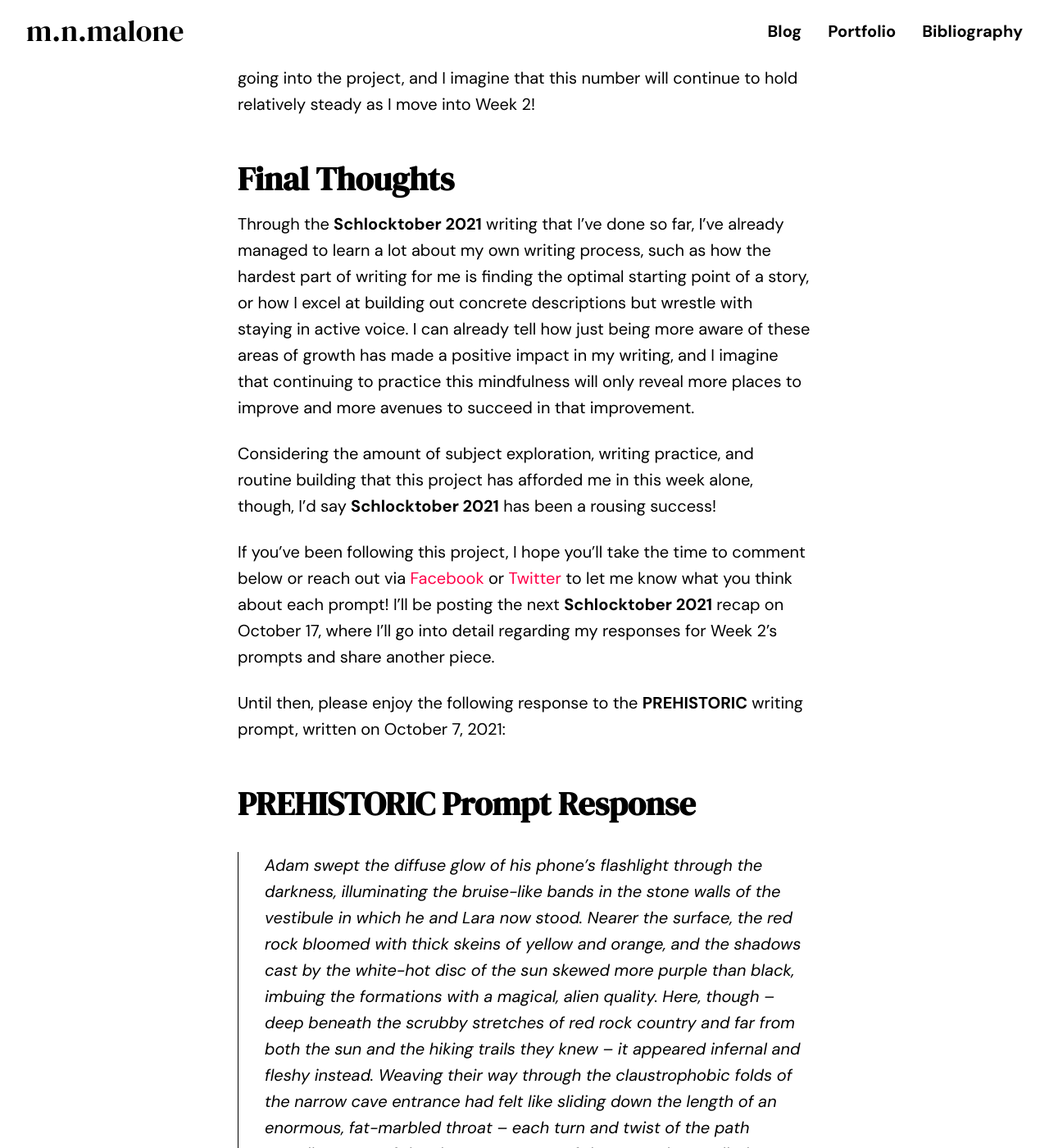
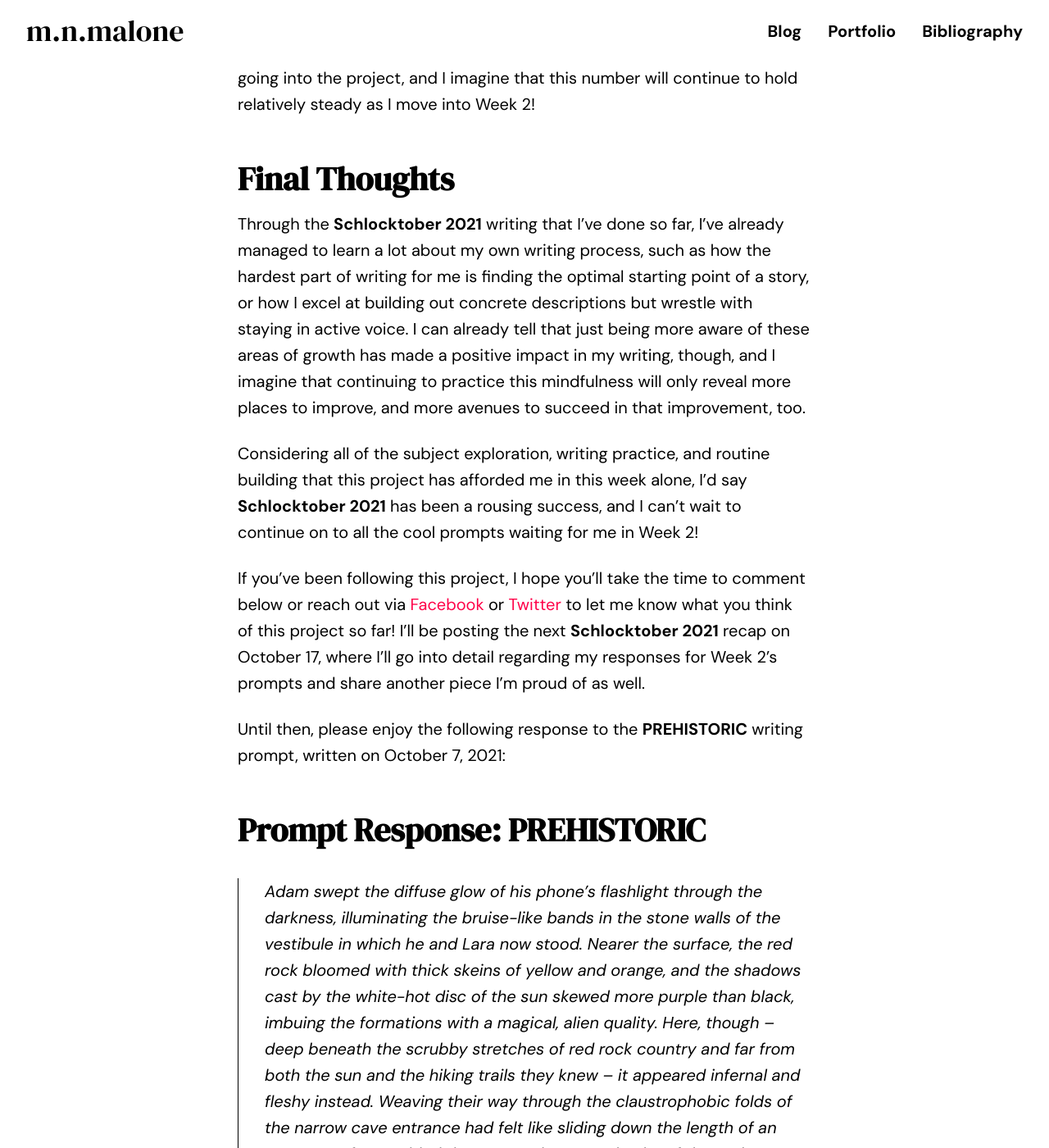
Before and after one commit to mnmalone/mnmalone2021, a Jekyll site: the page built from _posts/2021-10-10-schlocktober-week-1.md, in a window 1280 px wide and 1400 px high, scrolled down 3920 px. Shown: the whole window at 82% size. Built offline with Jekyll 4.4.1, drawn with Linux system fonts in a browser that asks for light colours; some web fonts are replaced; comment, search, counter and statistics services are not loaded.

Commit message:
Update 2021-10-10-schlocktober-week-1.md

```diff
--- a/_posts/2021-10-10-schlocktober-week-1.md
+++ b/_posts/2021-10-10-schlocktober-week-1.md
@@ -37,15 +37,15 @@ Overall, the variation in prompts this week certainly allowed me to explore a my
 
 # Final Thoughts
 
-Through the <b>Schlocktober 2021</b> writing that I’ve done so far, I’ve already managed to learn a lot about my own writing process, such as how the hardest part of writing for me is finding the optimal starting point of a story, or how I excel at building out concrete descriptions but wrestle with staying in active voice. I can already tell how just being more aware of these areas of growth has made a positive impact in my writing, and I imagine that continuing to practice this mindfulness will only reveal more places to improve and more avenues to succeed in that improvement.
+Through the <b>Schlocktober 2021</b> writing that I’ve done so far, I’ve already managed to learn a lot about my own writing process, such as how the hardest part of writing for me is finding the optimal starting point of a story, or how I excel at building out concrete descriptions but wrestle with staying in active voice. I can already tell that just being more aware of these areas of growth has made a positive impact in my writing, though, and I imagine that continuing to practice this mindfulness will only reveal more places to improve, and more avenues to succeed in that improvement, too.
 
-Considering the amount of subject exploration, writing practice, and routine building that this project has afforded me in this week alone, though, I’d say <b>Schlocktober 2021</b> has been a rousing success!
+Considering all of the subject exploration, writing practice, and routine building that this project has afforded me in this week alone, I’d say <b>Schlocktober 2021</b> has been a rousing success, and I can't wait to continue on to all the cool prompts waiting for me in Week 2!
 
-If you’ve been following this project, I hope you’ll take the time to comment below or reach out via [Facebook](https://facebook.com/maxwell.irl) or [Twitter](https://twitter.com/maxwell_irl) to let me know what you think about each prompt! I’ll be posting the next <b>Schlocktober 2021</b> recap on October 17, where I’ll go into detail regarding my responses for Week 2’s prompts and share another piece.
+If you’ve been following this project, I hope you’ll take the time to comment below or reach out via [Facebook](https://facebook.com/maxwell.irl) or [Twitter](https://twitter.com/maxwell_irl) to let me know what you think of this project so far! I’ll be posting the next <b>Schlocktober 2021</b> recap on October 17, where I’ll go into detail regarding my responses for Week 2’s prompts and share another piece I'm proud of as well.
 
 Until then, please enjoy the following response to the <b>PREHISTORIC</b> writing prompt, written on October 7, 2021:
 
-# PREHISTORIC Prompt Response
+# Prompt Response: PREHISTORIC
 
 > Adam swept the diffuse glow of his phone’s flashlight through the darkness, illuminating the bruise-like bands in the stone walls of the vestibule in which he and Lara now stood. Nearer the surface, the red rock bloomed with thick skeins of yellow and orange, and the shadows cast by the white-hot disc of the sun skewed more purple than black, imbuing the formations with a magical, alien quality. Here, though – deep beneath the scrubby stretches of red rock country and far from both the sun and the hiking trails they knew – it appeared infernal and fleshy instead. Weaving their way through the claustrophobic folds of the narrow cave entrance had felt like sliding down the length of an enormous, fat-marbled throat – each turn and twist of the path revealing more of the sinewy structure of the cave. The vestibule provided a welcome change to this pattern, but Adam felt only a tinge of levity, for, here, greasy black patches clotted the red sandstone almost entirely, melding the hollow’s terminus with the abyss beyond.
 
```
